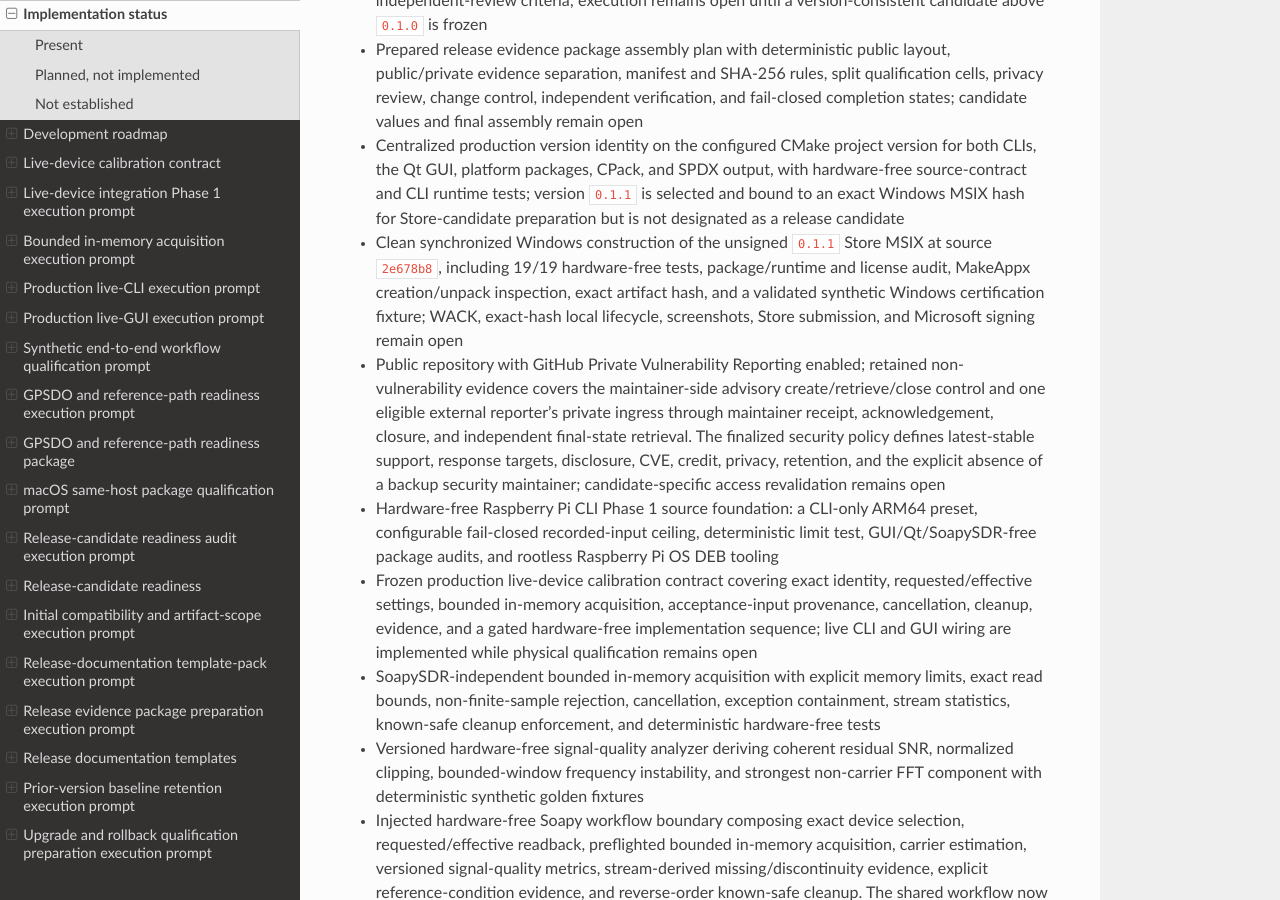
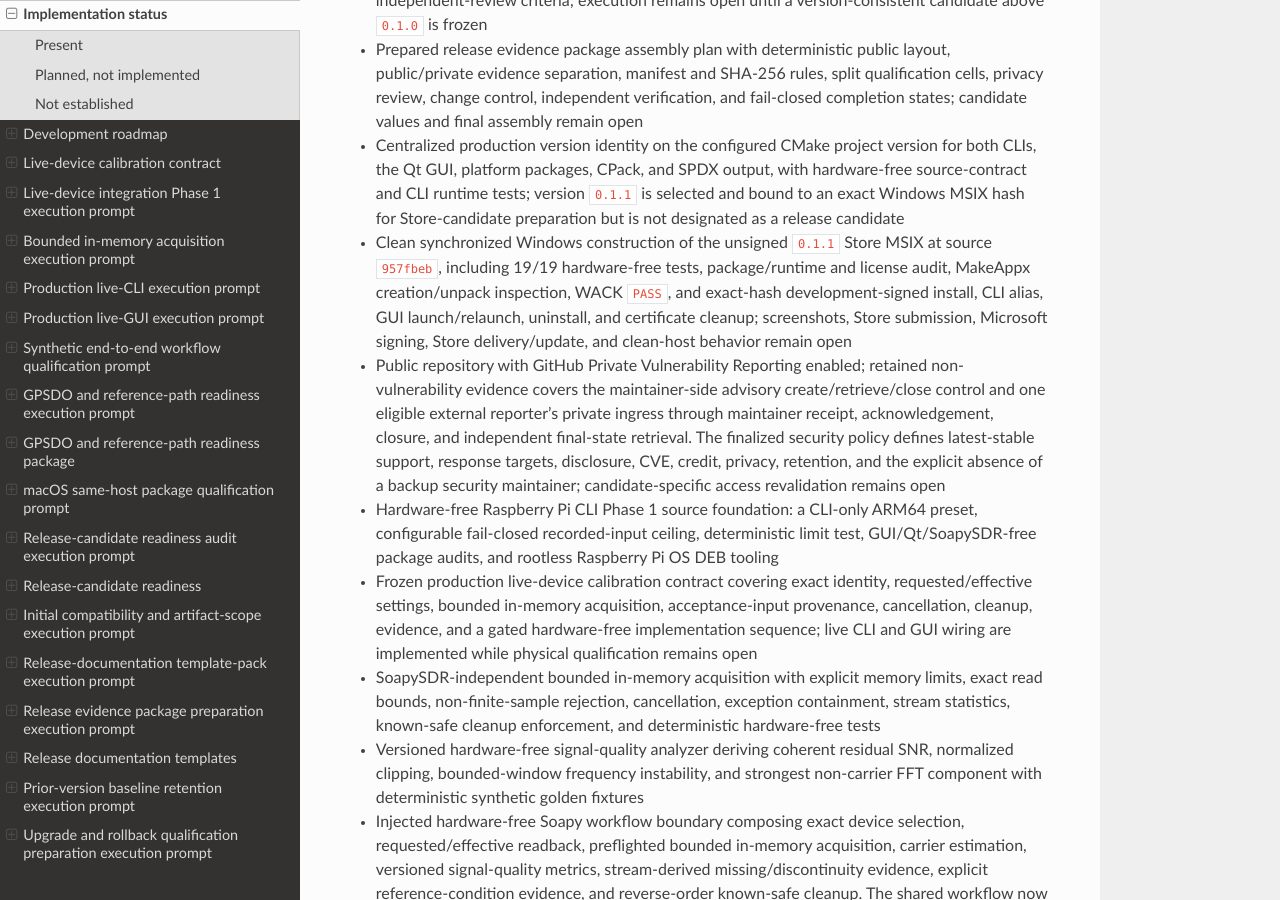
Before and after one commit to lbussy/SDR-Calibration, a Sphinx documentation site: the page built from docs/development/status.md, in a window 1280 px wide and 900 px high, scrolled down 3265 px. Built offline with Sphinx 7.4.7 and the Read the Docs theme 3.1.0, drawn with Linux system fonts in a browser that asks for light colours.

Commit message:
Record Windows Store lifecycle qualification

```diff
--- a/docs/development/status.md
+++ b/docs/development/status.md
@@ -161,10 +161,11 @@
   selected and bound to an exact Windows MSIX hash for Store-candidate
   preparation but is not designated as a release candidate
 - Clean synchronized Windows construction of the unsigned `0.1.1` Store MSIX
-  at source `2e678b8`, including 19/19 hardware-free tests, package/runtime and
-  license audit, MakeAppx creation/unpack inspection, exact artifact hash, and
-  a validated synthetic Windows certification fixture; WACK, exact-hash local
-  lifecycle, screenshots, Store submission, and Microsoft signing remain open
+  at source `957fbeb`, including 19/19 hardware-free tests, package/runtime and
+  license audit, MakeAppx creation/unpack inspection, WACK `PASS`, and exact-hash
+  development-signed install, CLI alias, GUI launch/relaunch, uninstall, and
+  certificate cleanup; screenshots, Store submission, Microsoft signing,
+  Store delivery/update, and clean-host behavior remain open
 - Public repository with GitHub Private Vulnerability Reporting enabled;
   retained non-vulnerability evidence covers the maintainer-side advisory
   create/retrieve/close control and one eligible external reporter's private
```
Also changed, not shown: docs/development/platform-and-device-matrix.md (+1 -1 lines), docs/development/windows-store-submission-readiness.md (+4 -3 lines), evidence/windows-store/2026-08-17-0.1.1-wack-lifecycle/README.md (added), 6 other files.
